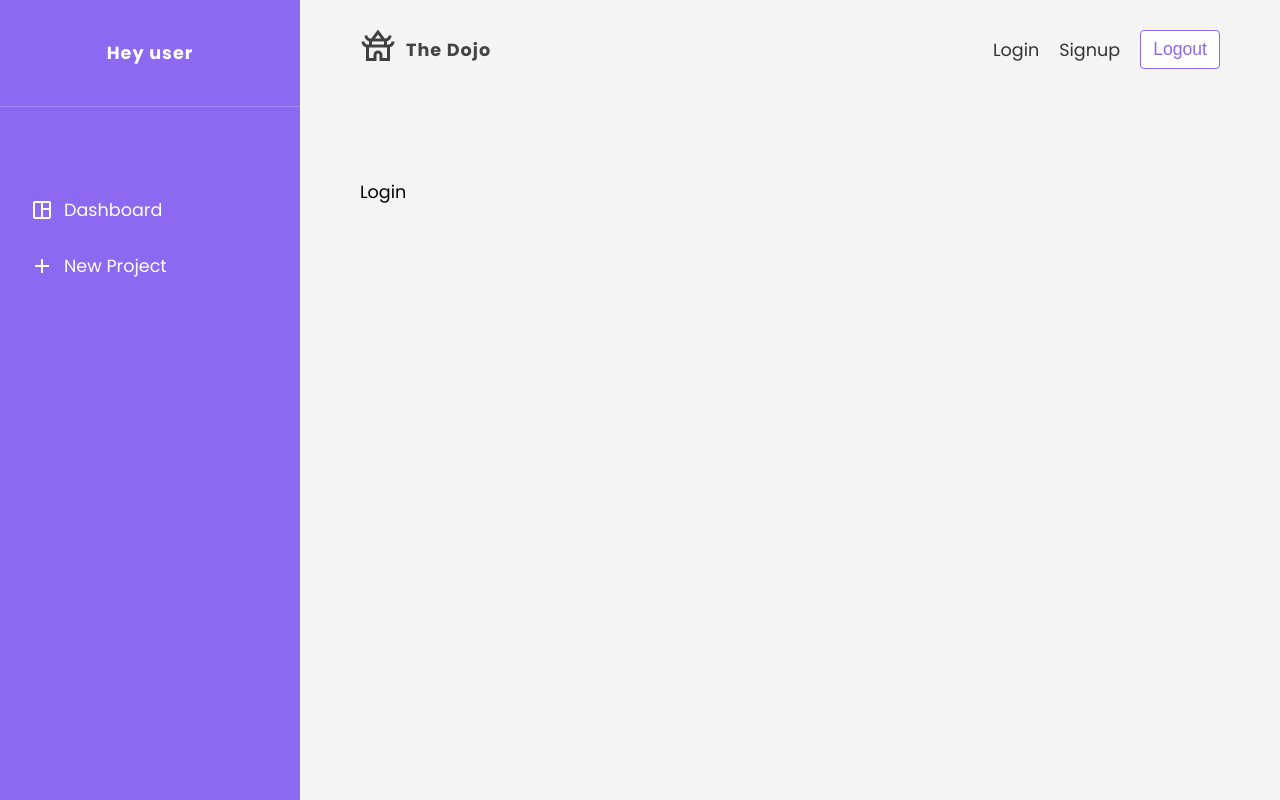
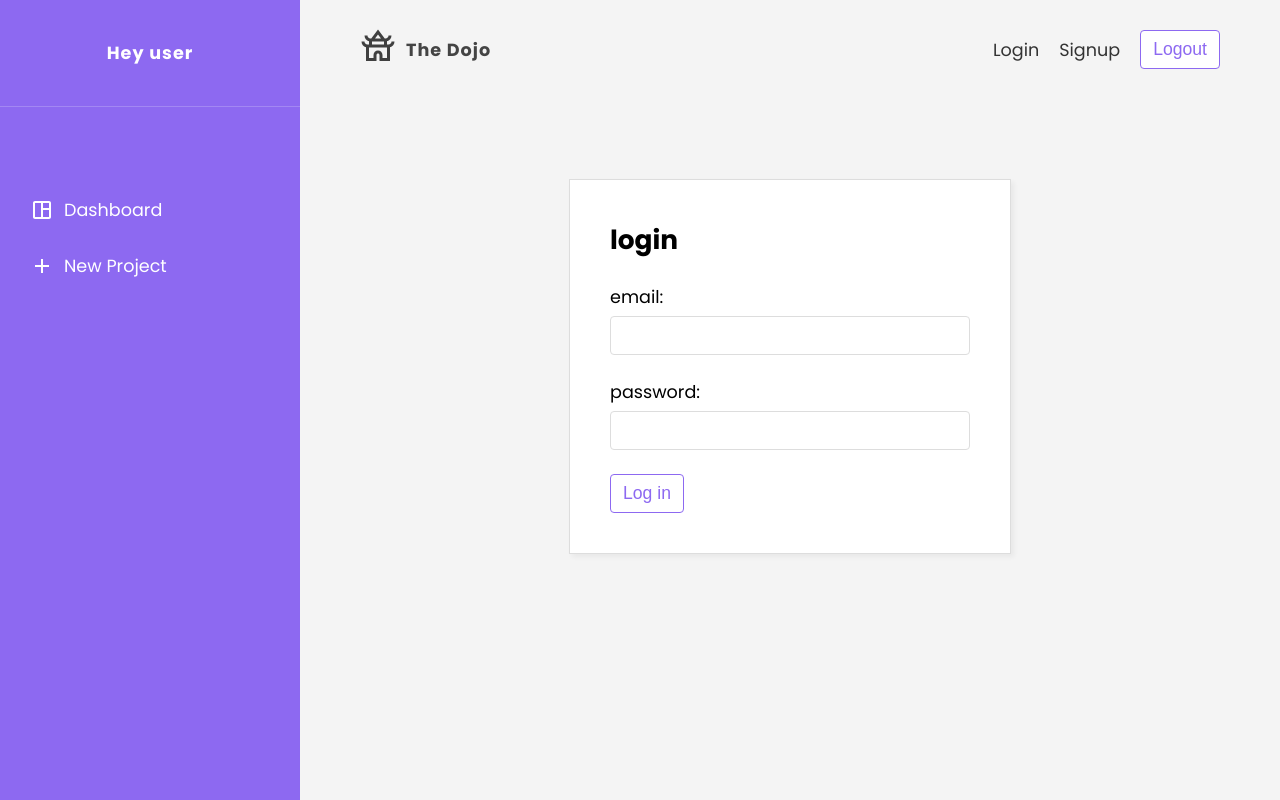
Before and after one commit to trevorbehnke/theDojo, a React (Create React App) app: page /login in a window 1280 px wide. Built offline with nearby package versions, Linux system fonts and the light colour scheme; no server answers.

Commit message:
feat: :lock: route guarding

```diff
--- a/src/App.js
+++ b/src/App.js
@@ -1,5 +1,5 @@
 import "./App.css";
-import { BrowserRouter, Route, Switch } from "react-router-dom";
+import { BrowserRouter, Route, Switch, Redirect } from "react-router-dom";
 import Dashboard from "./pages/dashboard/Dashboard";
 import Login from "./pages/login/Login";
 import Signup from "./pages/signup/Signup";
@@ -7,33 +7,42 @@ import Create from "./pages/create/Create";
 import Project from "./pages/project/Project";
 import Navbar from "./components/Navbar";
 import Sidebar from "./components/Sidebar";
+import { useAuthContext } from "./hooks/useAuthContext";
 
 function App() {
+  const { user, authIsReady } = useAuthContext();
   return (
     <div className="App">
+      {authIsReady && (
         <BrowserRouter>
           <Sidebar />
           <div className="container">
             <Navbar />
             <Switch>
               <Route exact path="/">
-              <Dashboard />
+                {!user && <Redirect to="/login" />}
+                {user && <Dashboard />}
               </Route>
               <Route exact path="/create">
-              <Create />
+                {!user && <Redirect to="/login" />}
+                {user && <Create />}
               </Route>
               <Route exact path="/projects/:id">
-              <Project />
+                {!user && <Redirect to="/login" />}
+                {user && <Project />}
               </Route>
               <Route exact path="/login">
-              <Login />
+                {user && <Redirect to="/" />}
+                {!user && <Login />}
               </Route>
               <Route exact path="/signup">
-              <Signup />
+                {user && <Redirect to="/" />}
+                {!user && <Signup />}
               </Route>
             </Switch>
           </div>
         </BrowserRouter>
+      )}
     </div>
   );
 }
--- a/src/components/Navbar.js
+++ b/src/components/Navbar.js
@@ -1,8 +1,10 @@
 import "./Navbar.css";
 import Temple from "../assets/temple.svg";
 import { Link } from "react-router-dom";
+import { useLogout } from "../hooks/useLogout";
 
 export default function Navbar() {
+  const { logout, isPending } = useLogout();
   return (
     <div className="navbar">
       <ul>
@@ -17,7 +19,16 @@ export default function Navbar() {
           <Link to="/signup">Signup</Link>
         </li>
         <li>
-          <button className="btn">Logout</button>
+          {!isPending && (
+            <button className="btn" onClick={logout}>
+              Logout
+            </button>
+          )}
+          {isPending && (
+            <button className="btn" disabled>
+              Loging Out...
+            </button>
+          )}
         </li>
       </ul>
     </div>
--- a/src/firebase/config.js
+++ b/src/firebase/config.js
@@ -1,6 +1,7 @@
 import firebase from "firebase/app";
 import "firebase/auth";
 import "firebase/firestore";
+import "firebase/storage";
 
 const firebaseConfig = {
   apiKey: "AIzaSyAvaAs567x-RQzOOfFaxKr50aJjCEJ99ts",
@@ -17,8 +18,9 @@ firebase.initializeApp(firebaseConfig);
 // init services
 const projectFirestore = firebase.firestore();
 const projectAuth = firebase.auth();
+const projectStorage = firebase.storage();
 
 // timestamp
 const timestamp = firebase.firestore.Timestamp;
 
-export { projectFirestore, projectAuth, timestamp };
+export { projectFirestore, projectAuth, projectStorage, timestamp };
--- a/src/hooks/useLogin.js
+++ b/src/hooks/useLogin.js
@@ -1,40 +1,44 @@
-import { useState, useEffect } from 'react'
-import { projectAuth } from '../firebase/config'
-import { useAuthContext } from './useAuthContext'
+import { useState, useEffect } from "react";
+import { projectAuth, projectFirestore } from "../firebase/config";
+import { useAuthContext } from "./useAuthContext";
 
 export const useLogin = () => {
-  const [isCancelled, setIsCancelled] = useState(false)
-  const [error, setError] = useState(null)
-  const [isPending, setIsPending] = useState(false)
-  const { dispatch } = useAuthContext()
+  const [isCancelled, setIsCancelled] = useState(false);
+  const [error, setError] = useState(null);
+  const [isPending, setIsPending] = useState(false);
+  const { dispatch } = useAuthContext();
 
   const login = async (email, password) => {
-    setError(null)
-    setIsPending(true)
+    setError(null);
+    setIsPending(true);
 
     try {
       // login
-      const res = await projectAuth.signInWithEmailAndPassword(email, password)
+      const res = await projectAuth.signInWithEmailAndPassword(email, password);
+
+      // update online status
+      await projectFirestore.collection("users").doc(res.user.uid).update({
+        online: true,
+      });
 
       // dispatch login action
-      dispatch({ type: 'LOGIN', payload: res.user })
+      dispatch({ type: "LOGIN", payload: res.user });
 
       if (!isCancelled) {
-        setIsPending(false)
-        setError(null)
+        setIsPending(false);
+        setError(null);
+      }
+    } catch (err) {
+      if (!isCancelled) {
+        setError(err.message);
+        setIsPending(false);
       }
     }
-    catch(err) {
-      if (!isCancelled) {
-        setError(err.message)
-        setIsPending(false)
-      }
-    }
-  }
+  };
 
   useEffect(() => {
-    return () => setIsCancelled(true)
-  }, [])
+    return () => setIsCancelled(true);
+  }, []);
 
-  return { login, isPending, error }
-}
+  return { login, isPending, error };
+};
--- a/src/hooks/useLogout.js
+++ b/src/hooks/useLogout.js
@@ -1,41 +1,46 @@
-import { useEffect, useState } from 'react'
-import { projectAuth } from '../firebase/config'
-import { useAuthContext } from './useAuthContext'
+import { useEffect, useState } from "react";
+import { projectAuth, projectFirestore } from "../firebase/config";
+import { useAuthContext } from "./useAuthContext";
 
 export const useLogout = () => {
-  const [isCancelled, setIsCancelled] = useState(false)
-  const [error, setError] = useState(null)
-  const [isPending, setIsPending] = useState(false)
-  const { dispatch } = useAuthContext()
+  const [isCancelled, setIsCancelled] = useState(false);
+  const [error, setError] = useState(null);
+  const [isPending, setIsPending] = useState(false);
+  const { dispatch, user } = useAuthContext();
 
   const logout = async () => {
-    setError(null)
-    setIsPending(true)
+    setError(null);
+    setIsPending(true);
 
     try {
+      // update online status
+      const { uid } = user;
+      await projectFirestore.collection("users").doc(uid).update({
+        online: false,
+      });
+
       // sign the user out
-      await projectAuth.signOut()
+      await projectAuth.signOut();
 
       // dispatch logout action
-      dispatch({ type: 'LOGOUT' })
+      dispatch({ type: "LOGOUT" });
 
       // update state
       if (!isCancelled) {
-        setIsPending(false)
-        setError(null)
+        setIsPending(false);
+        setError(null);
+      }
+    } catch (err) {
+      if (!isCancelled) {
+        setError(err.message);
+        setIsPending(false);
       }
     }
-    catch(err) {
-      if (!isCancelled) {
-        setError(err.message)
-        setIsPending(false)
-      }
-    }
-  }
+  };
 
   useEffect(() => {
-    return () => setIsCancelled(true)
-  }, [])
+    return () => setIsCancelled(true);
+  }, []);
 
-  return { logout, error, isPending }
-}
+  return { logout, error, isPending };
+};
--- a/src/pages/login/Login.js
+++ b/src/pages/login/Login.js
@@ -1,5 +1,47 @@
+import { useState } from "react";
+import { useLogin } from "../../hooks/useLogin";
+
+// styles
 import "./Login.css";
 
 export default function Login() {
-  return <div>Login</div>;
+  const [email, setEmail] = useState("");
+  const [password, setPassword] = useState("");
+  const { login, error, isPending } = useLogin();
+
+  const handleSubmit = (e) => {
+    e.preventDefault();
+    login(email, password);
+  };
+
+  return (
+    <form onSubmit={handleSubmit} className="auth-form">
+      <h2>login</h2>
+      <label>
+        <span>email:</span>
+        <input
+          required
+          type="email"
+          onChange={(e) => setEmail(e.target.value)}
+          value={email}
+        />
+      </label>
+      <label>
+        <span>password:</span>
+        <input
+          required
+          type="password"
+          onChange={(e) => setPassword(e.target.value)}
+          value={password}
+        />
+      </label>
+      {!isPending && <button className="btn">Log in</button>}
+      {isPending && (
+        <button className="btn" disabled>
+          loading...
+        </button>
+      )}
+      {error && <div className="error">{error}</div>}
+    </form>
+  );
 }
--- a/src/pages/signup/Signup.js
+++ b/src/pages/signup/Signup.js
@@ -1,4 +1,5 @@
 import { useState } from "react";
+import { useSignup } from "../../hooks/useSignup";
 
 // styles
 import "./Signup.css";
@@ -9,10 +10,11 @@ export default function Signup() {
   const [displayName, setDisplayName] = useState("");
   const [thumbnail, setThumbnail] = useState(null);
   const [thumbnailError, setThumbnailError] = useState(false);
+  const { signup, isPending, error } = useSignup();
 
   const handleSubmit = (e) => {
     e.preventDefault();
-    console.log(email, password, displayName);
+    signup(email, password, displayName, thumbnail);
   };
 
   const handleFileChange = (e) => {
@@ -73,7 +75,13 @@ export default function Signup() {
         <input required type="file" onChange={handleFileChange} />
         {thumbnailError && <div className="error">{thumbnailError}</div>}
       </label>
-      <button className="btn">Sign up</button>
+      {!isPending && <button className="btn">Sign up</button>}
+      {isPending && (
+        <button className="btn" disabled>
+          Loading...
+        </button>
+      )}
+      {error && <div className="error">{error}</div>}
     </form>
   );
 }
```
Also changed, not shown: src/hooks/useSignup.js (+45 -27 lines). Lines whose indentation alone changed are shown as unchanged.
